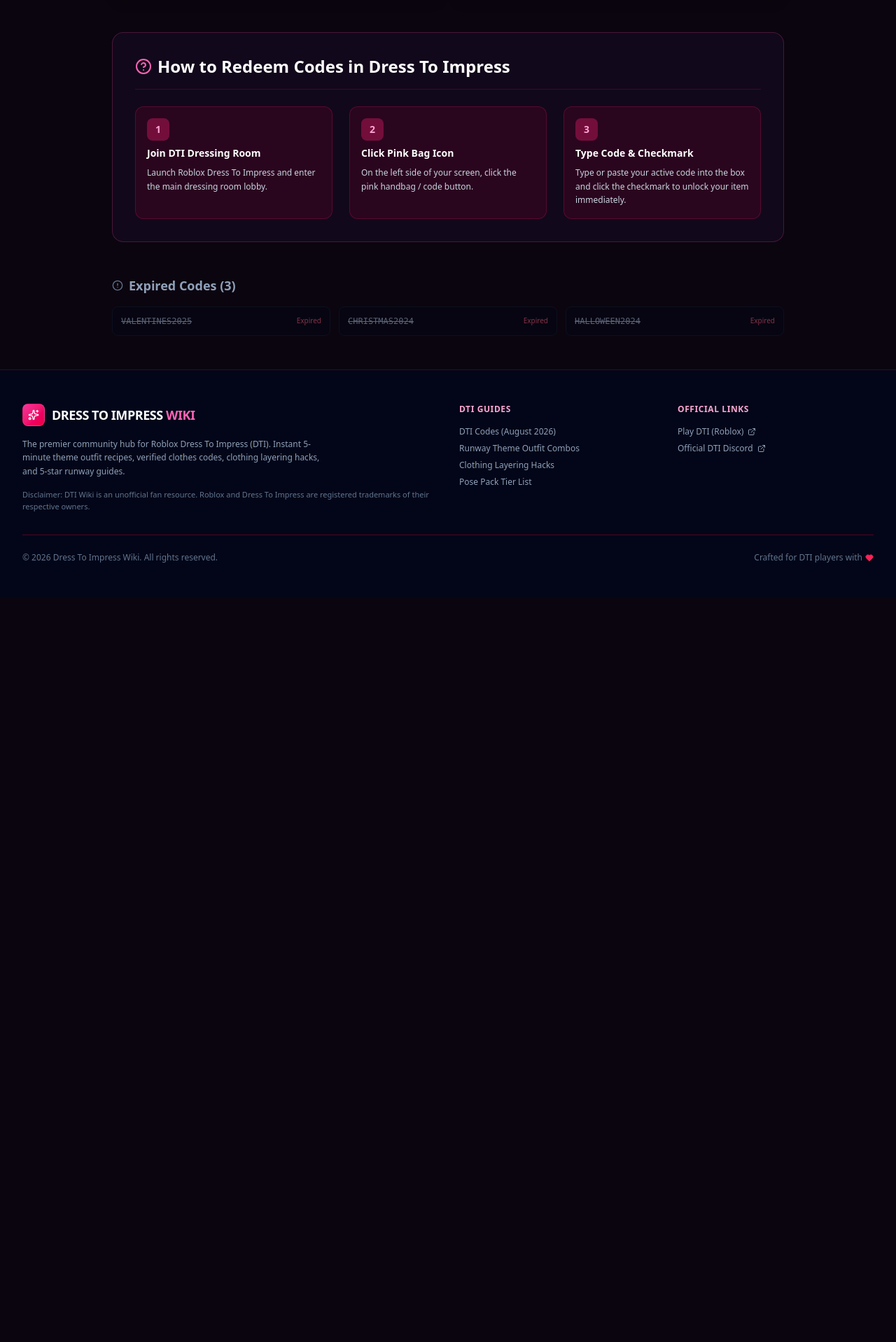
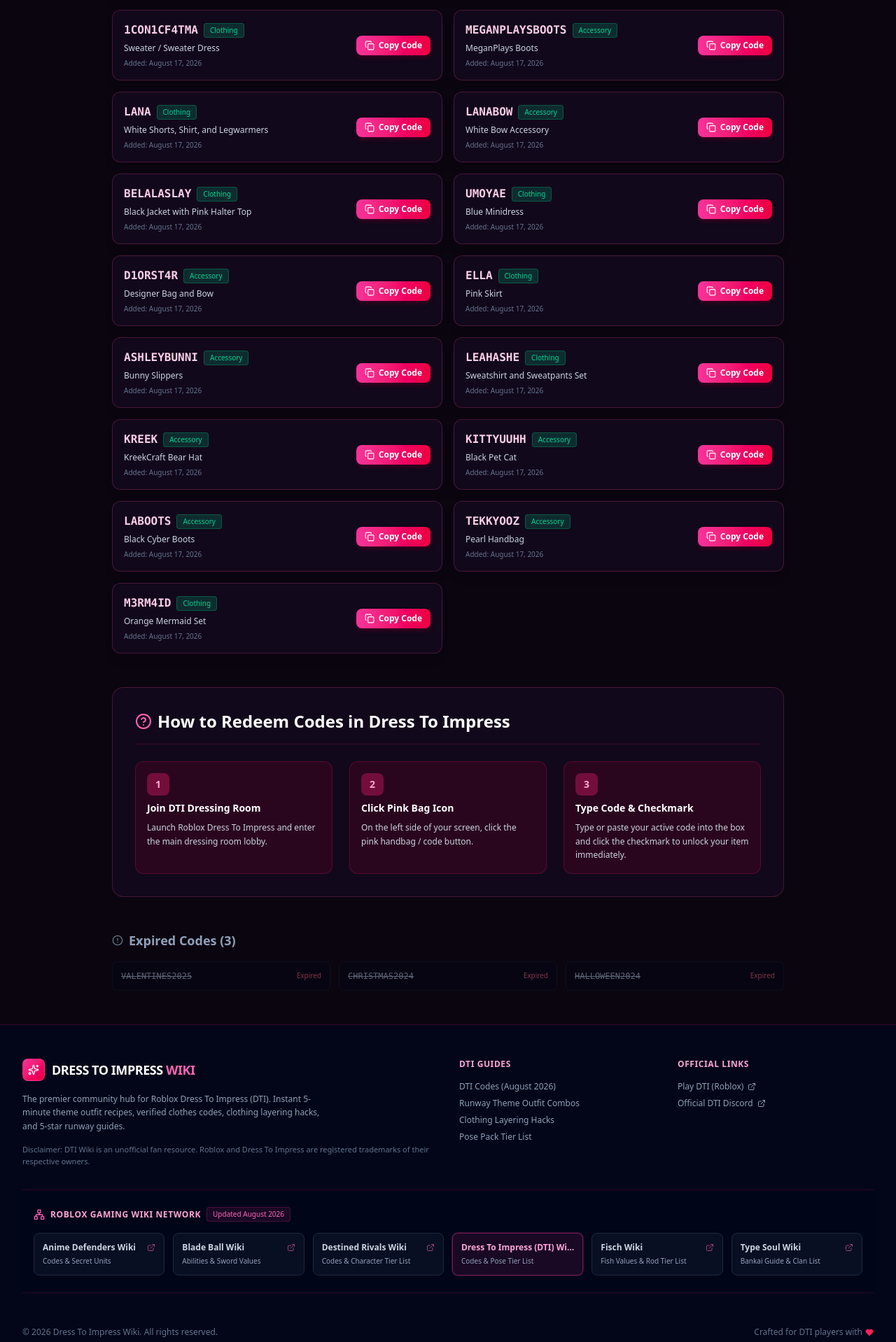
Before and after one commit to lianlele168/dti-wiki, a Next.js app: page /codes in a window 1280 px wide. Shown: the part 842-2760 px from the top of the page at 70% size. Before the commit the page ends 1695 px from the top, so only its background shows below. Built offline with nearby package versions, Linux system fonts and the light colour scheme.

Commit message:
feat: SEO schema, IndexNow engine, SVG favicon, active codes update

```diff
--- a/src/app/codes/page.tsx
+++ b/src/app/codes/page.tsx
@@ -9,13 +9,49 @@
 };
 
 export default function CodesPage() {
+  const faqSchema = {
+    '@context': 'https://schema.org',
+    '@type': 'FAQPage',
+    mainEntity: [
+      {
+        '@type': 'Question',
+        name: 'How do I redeem codes in Roblox Dress To Impress (DTI)?',
+        acceptedAnswer: {
+          '@type': 'Answer',
+          text: 'Launch Dress To Impress on Roblox, spawn into the dressing room, click the pink handbag/code button on the left sidebar, enter your code into the text field, and press the checkmark button.',
+        },
+      },
+      {
+        '@type': 'Question',
+        name: 'Are DTI promo codes permanent once redeemed?',
+        acceptedAnswer: {
+          '@type': 'Answer',
+          text: 'Yes! Once redeemed, clothes, hairstyles, makeup looks, and accessories remain permanently in your DTI wardrobe inventory.',
+        },
+      },
+      {
+        '@type': 'Question',
+        name: 'Why is my DTI code not working?',
+        acceptedAnswer: {
+          '@type': 'Answer',
+          text: 'DTI codes are case-sensitive and must be typed in ALL CAPS. Ensure you do not leave trailing spaces when pasting codes.',
+        },
+      },
+    ],
+  };
+
   return (
     <div className="max-w-5xl mx-auto px-4 sm:px-6 lg:px-8 py-12 space-y-12">
+      <script
+        type="application/ld+json"
+        dangerouslySetInnerHTML={{ __html: JSON.stringify(faqSchema) }}
+      />
+
       {/* Header */}
       <div className="text-center space-y-4">
         <div className="inline-flex items-center gap-2 px-3.5 py-1.5 rounded-full text-xs font-semibold bg-emerald-500/20 text-emerald-300 border border-emerald-500/40 shadow-inner">
           <ShieldCheck className="w-4 h-4 text-emerald-400" />
-          <span>Verified Active in Roblox DTI: August 12, 2026</span>
+          <span>Verified Active in Roblox DTI: August 17, 2026</span>
         </div>
         <h1 className="text-4xl sm:text-5xl font-black text-white tracking-tight">
           Dress To Impress Codes <span className="text-pink-400">(August 2026)</span>
--- a/src/app/layout.tsx
+++ b/src/app/layout.tsx
@@ -4,6 +4,10 @@
 import Footer from '@/components/Footer';
 
 export const metadata: Metadata = {
+  metadataBase: new URL('https://dti-wiki.vercel.app'),
+  alternates: {
+    canonical: '/',
+  },
   title: 'Dress To Impress Codes & Theme Guide (August 2026) — Roblox DTI Wiki',
   description: 'Updated Roblox Dress To Impress (DTI) codes for free clothes & makeup. Explore runway theme outfit combos, clothing layering hacks, and 5-star guides.',
   keywords: [
@@ -18,7 +22,7 @@
   openGraph: {
     title: 'Dress To Impress Codes & Runway Theme Helper — Roblox DTI Wiki',
     description: 'Get active DTI codes, theme outfit recipes, clothing layering hacks, and 5-star runway tips.',
-    url: 'https://dti-wiki-1.vercel.app',
+    url: 'https://dti-wiki.vercel.app',
     siteName: 'DTI Wiki',
     locale: 'en_US',
     type: 'website',
@@ -32,6 +36,9 @@
     index: true,
     follow: true,
   },
+  icons: {
+    icon: '/favicon.svg',
+  },
   verification: {
     google: 'K0YFUdYGQH2cucEllkbzoEcKAZoFJ7rGguAERbz2ZGM',
   },
@@ -42,8 +49,22 @@
 }: Readonly<{
   children: React.ReactNode;
 }>) {
+  const jsonLd = {
+    '@context': 'https://schema.org',
+    '@type': 'WebSite',
+    name: 'Dress To Impress Wiki',
+    url: 'https://dti-wiki.vercel.app',
+    description: 'The premier community guide for Roblox Dress To Impress (DTI) with active codes, theme outfit recipes, and layering hacks.',
+  };
+
   return (
     <html lang="en" className="dark">
+      <head>
+        <script
+          type="application/ld+json"
+          dangerouslySetInnerHTML={{ __html: JSON.stringify(jsonLd) }}
+        />
+      </head>
       <body className="bg-[#0b050f] text-pink-50 min-h-screen flex flex-col antialiased">
         <Navbar />
         <main className="flex-grow">{children}</main>
--- a/src/components/Footer.tsx
+++ b/src/components/Footer.tsx
@@ -1,5 +1,6 @@
 import Link from 'next/link';
 import { Sparkles, ExternalLink, Heart } from 'lucide-react';
+import MatrixNav from './MatrixNav';
 
 export default function Footer() {
   return (
@@ -80,7 +81,9 @@
         </div>
       </div>
 
-      <div className="max-w-7xl mx-auto mt-8 pt-6 border-t border-pink-950 flex flex-col sm:flex-row items-center justify-between text-xs text-slate-500 gap-4">
+      <MatrixNav />
+
+      <div className="max-w-7xl mx-auto pt-4 flex flex-col sm:flex-row items-center justify-between text-xs text-slate-500 gap-4">
         <div>&copy; {new Date().getFullYear()} Dress To Impress Wiki. All rights reserved.</div>
         <div className="flex items-center gap-1">
           <span>Crafted for DTI players with</span>
--- /dev/null
+++ b/src/components/MatrixNav.tsx
@@ -0,0 +1,50 @@
+import React from 'react';
+import { Network, ExternalLink } from 'lucide-react';
+
+const MATRIX_SITES = [
+  { name: 'Anime Defenders Wiki', url: 'https://anime-defenders-wiki.vercel.app', desc: 'Codes & Secret Units', current: false },
+  { name: 'Blade Ball Wiki', url: 'https://blade-ball-wiki.vercel.app', desc: 'Abilities & Sword Values', current: false },
+  { name: 'Destined Rivals Wiki', url: 'https://destined-rivals-wiki.vercel.app', desc: 'Codes & Character Tier List', current: false },
+  { name: 'Dress To Impress (DTI) Wiki', url: 'https://dti-wiki.vercel.app', desc: 'Codes & Pose Tier List', current: true },
+  { name: 'Fisch Wiki', url: 'https://fisch-wiki.vercel.app', desc: 'Fish Values & Rod Tier List', current: false },
+  { name: 'Type Soul Wiki', url: 'https://type-soul-wiki.vercel.app', desc: 'Bankai Guide & Clan List', current: false },
+];
+
+export default function MatrixNav() {
+  return (
+    <div className="w-full bg-slate-950/80 border-y border-pink-900/30 py-6 px-4 my-8">
+      <div className="max-w-7xl mx-auto">
+        <div className="flex items-center gap-2 mb-4">
+          <Network className="w-4 h-4 text-pink-400" />
+          <h3 className="text-xs font-bold uppercase tracking-wider text-pink-300">
+            Roblox Gaming Wiki Network
+          </h3>
+          <span className="text-[10px] bg-pink-500/10 text-pink-400 px-2 py-0.5 rounded border border-pink-500/20 font-medium">
+            Updated August 2026
+          </span>
+        </div>
+        <div className="grid grid-cols-2 md:grid-cols-3 lg:grid-cols-6 gap-3">
+          {MATRIX_SITES.map((site) => (
+            <a
+              key={site.name}
+              href={site.url}
+              target={site.current ? '_self' : '_blank'}
+              rel={site.current ? '' : 'noopener noreferrer'}
+              className={`p-3 rounded-lg border text-left transition-all group ${
+                site.current
+                  ? 'bg-pink-500/10 border-pink-500/40 text-pink-300 ring-1 ring-pink-500/20'
+                  : 'bg-slate-900/60 border-slate-800 text-slate-300 hover:border-pink-500/30 hover:bg-slate-800/80'
+              }`}
+            >
+              <div className="flex items-center justify-between font-semibold text-xs mb-1">
+                <span className="truncate group-hover:text-pink-300 transition-colors">{site.name}</span>
+                {!site.current && <ExternalLink className="w-3 h-3 opacity-60 group-hover:opacity-100 flex-shrink-0 ml-1 text-pink-400" />}
+              </div>
+              <p className="text-[10px] text-slate-400 truncate">{site.desc}</p>
+            </a>
+          ))}
+        </div>
+      </div>
+    </div>
+  );
+}
--- /dev/null
+++ b/src/components/StructuredData.tsx
@@ -0,0 +1,54 @@
+import React from 'react';
+
+interface StructuredDataProps {
+  data: Record<string, any> | Record<string, any>[];
+}
+
+export default function StructuredData({ data }: StructuredDataProps) {
+  return (
+    <script
+      type="application/ld+json"
+      dangerouslySetInnerHTML={{ __html: JSON.stringify(data) }}
+    />
+  );
+}
+
+export function generateFaqSchema(faqs: { question: string; answer: string }[]) {
+  return {
+    '@context': 'https://schema.org',
+    '@type': 'FAQPage',
+    mainEntity: faqs.map((faq) => ({
+      '@type': 'Question',
+      name: faq.question,
+      acceptedAnswer: {
+        '@type': 'Answer',
+        text: faq.answer,
+      },
+    })),
+  };
+}
+
+export function generateHowToSchema(
+  name: string,
+  description: string,
+  steps: { name: string; text: string }[]
+) {
+  return {
+    '@context': 'https://schema.org',
+    '@type': 'HowTo',
+    name,
+    description,
+    step: steps.map((step, idx) => ({
+      '@type': 'HowToStep',
+      position: idx + 1,
+      name: step.name,
+      itemListElement: [
+        {
+          '@type': 'HowToDirection',
+          duringMedia: undefined,
+          text: step.text,
+        },
+      ],
+    })),
+  };
+}
--- a/src/data/wikiData.ts
+++ b/src/data/wikiData.ts
@@ -33,14 +33,29 @@
 }
 
 export const ACTIVE_CODES: CodeItem[] = [
-  { code: 'LANABODY', reward: 'Lana Full Body Suit & Pearl Heels', itemType: 'Clothing', status: 'Active', addedDate: 'August 2026' },
-  { code: 'M3GAN', reward: 'M3GAN Doll Dress & Sleek Blonde Hair', itemType: 'Clothing', status: 'Active', addedDate: 'August 2026' },
-  { code: 'LABOTS', reward: 'Futuristic Cyber Boots & Visor Glasses', itemType: 'Accessory', status: 'Active', addedDate: 'August 2026' },
-  { code: 'TEARS', reward: 'Glitter Crying Makeup & Eye Tears Effect', itemType: 'Makeup', status: 'Active', addedDate: 'July 2026' },
-  { code: 'LANA', reward: 'Lana Off-Shoulder Corset & Pearl Necklace', itemType: 'Clothing', status: 'Active', addedDate: 'July 2026' },
-  { code: 'KREEK', reward: 'KreekCraft Special Crown & Hairpin', itemType: 'Accessory', status: 'Active', addedDate: 'June 2026' },
-  { code: 'CHOPPING', reward: 'Chopping Board Designer Handbag', itemType: 'Accessory', status: 'Active', addedDate: 'June 2026' },
-  { code: 'FASHION2026', reward: '1,500 Free Pink Cash', itemType: 'Cash', status: 'Active', addedDate: 'May 2026' },
+  { code: 'LANADOLLDRESS', reward: 'Lana Tutu Dress', itemType: 'Clothing', status: 'Active', addedDate: 'August 17, 2026' },
+  { code: 'PROUD', reward: 'Pride 2026 Rainbow Dress', itemType: 'Clothing', status: 'Active', addedDate: 'August 17, 2026' },
+  { code: 'CA11MEHHALEY', reward: 'Bear Ears, Dress, and Onesie', itemType: 'Clothing', status: 'Active', addedDate: 'August 17, 2026' },
+  { code: 'CH00P1E_B4CK_AGA1N', reward: 'Choopie Outfit Set Rework', itemType: 'Clothing', status: 'Active', addedDate: 'August 17, 2026' },
+  { code: 'VANILLAMACE', reward: 'Head Accessory / Headscarf', itemType: 'Accessory', status: 'Active', addedDate: 'August 17, 2026' },
+  { code: 'PIXIIUWU', reward: 'Flowing Long Dress', itemType: 'Clothing', status: 'Active', addedDate: 'August 17, 2026' },
+  { code: 'ANGELT4NKED', reward: 'Special Helmet', itemType: 'Accessory', status: 'Active', addedDate: 'August 17, 2026' },
+  { code: '3NCHANTEDD1ZZY', reward: 'Magical Wand', itemType: 'Accessory', status: 'Active', addedDate: 'August 17, 2026' },
+  { code: '1CON1CF4TMA', reward: 'Sweater / Sweater Dress', itemType: 'Clothing', status: 'Active', addedDate: 'August 17, 2026' },
+  { code: 'MEGANPLAYSBOOTS', reward: 'MeganPlays Boots', itemType: 'Accessory', status: 'Active', addedDate: 'August 17, 2026' },
+  { code: 'LANA', reward: 'White Shorts, Shirt, and Legwarmers', itemType: 'Clothing', status: 'Active', addedDate: 'August 17, 2026' },
+  { code: 'LANABOW', reward: 'White Bow Accessory', itemType: 'Accessory', status: 'Active', addedDate: 'August 17, 2026' },
+  { code: 'BELALASLAY', reward: 'Black Jacket with Pink Halter Top', itemType: 'Clothing', status: 'Active', addedDate: 'August 17, 2026' },
+  { code: 'UMOYAE', reward: 'Blue Minidress', itemType: 'Clothing', status: 'Active', addedDate: 'August 17, 2026' },
+  { code: 'D1ORST4R', reward: 'Designer Bag and Bow', itemType: 'Accessory', status: 'Active', addedDate: 'August 17, 2026' },
+  { code: 'ELLA', reward: 'Pink Skirt', itemType: 'Clothing', status: 'Active', addedDate: 'August 17, 2026' },
+  { code: 'ASHLEYBUNNI', reward: 'Bunny Slippers', itemType: 'Accessory', status: 'Active', addedDate: 'August 17, 2026' },
+  { code: 'LEAHASHE', reward: 'Sweatshirt and Sweatpants Set', itemType: 'Clothing', status: 'Active', addedDate: 'August 17, 2026' },
+  { code: 'KREEK', reward: 'KreekCraft Bear Hat', itemType: 'Accessory', status: 'Active', addedDate: 'August 17, 2026' },
+  { code: 'KITTYUUHH', reward: 'Black Pet Cat', itemType: 'Accessory', status: 'Active', addedDate: 'August 17, 2026' },
+  { code: 'LABOOTS', reward: 'Black Cyber Boots', itemType: 'Accessory', status: 'Active', addedDate: 'August 17, 2026' },
+  { code: 'TEKKYOOZ', reward: 'Pearl Handbag', itemType: 'Accessory', status: 'Active', addedDate: 'August 17, 2026' },
+  { code: 'M3RM4ID', reward: 'Orange Mermaid Set', itemType: 'Clothing', status: 'Active', addedDate: 'August 17, 2026' },
 ];
 
 export const EXPIRED_CODES: CodeItem[] = [
```
Also changed, not shown: public/e593ab87140f4d389a62bc871234abcd.txt (added), public/favicon.svg (added).
